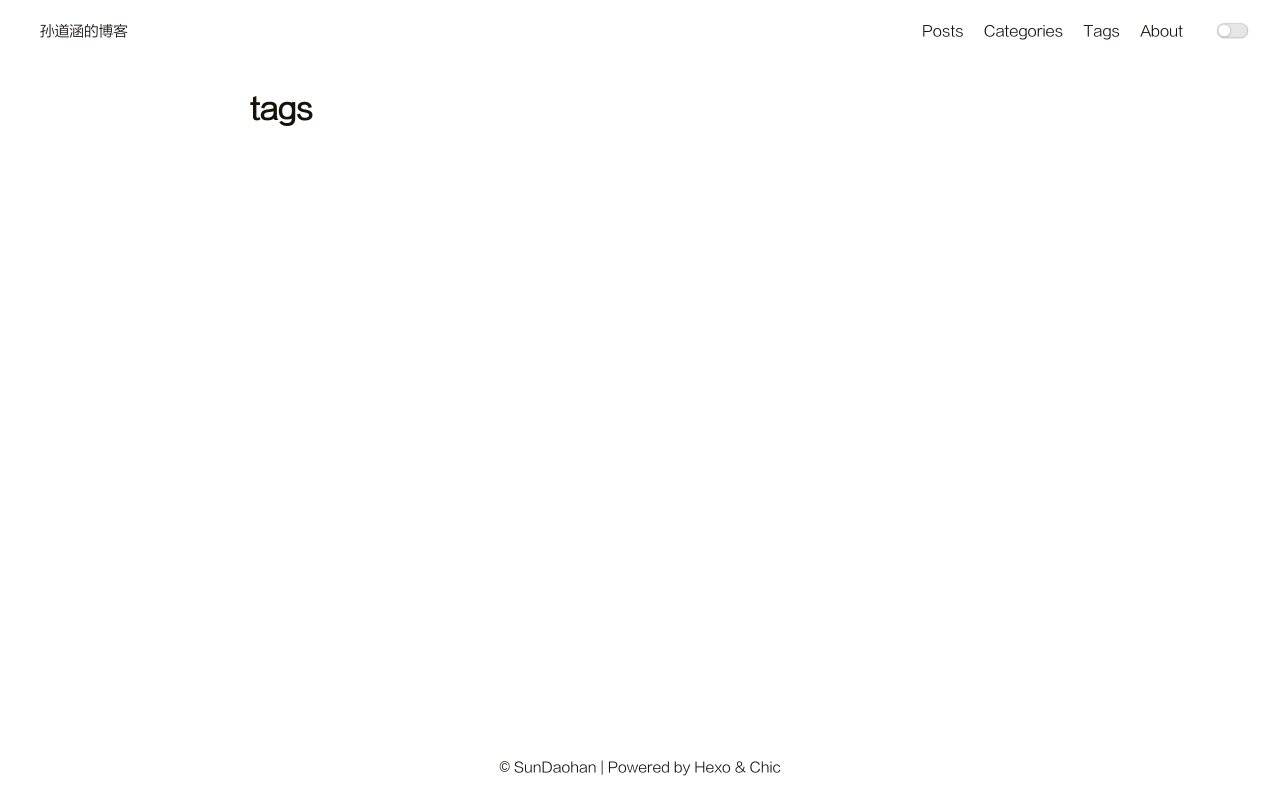
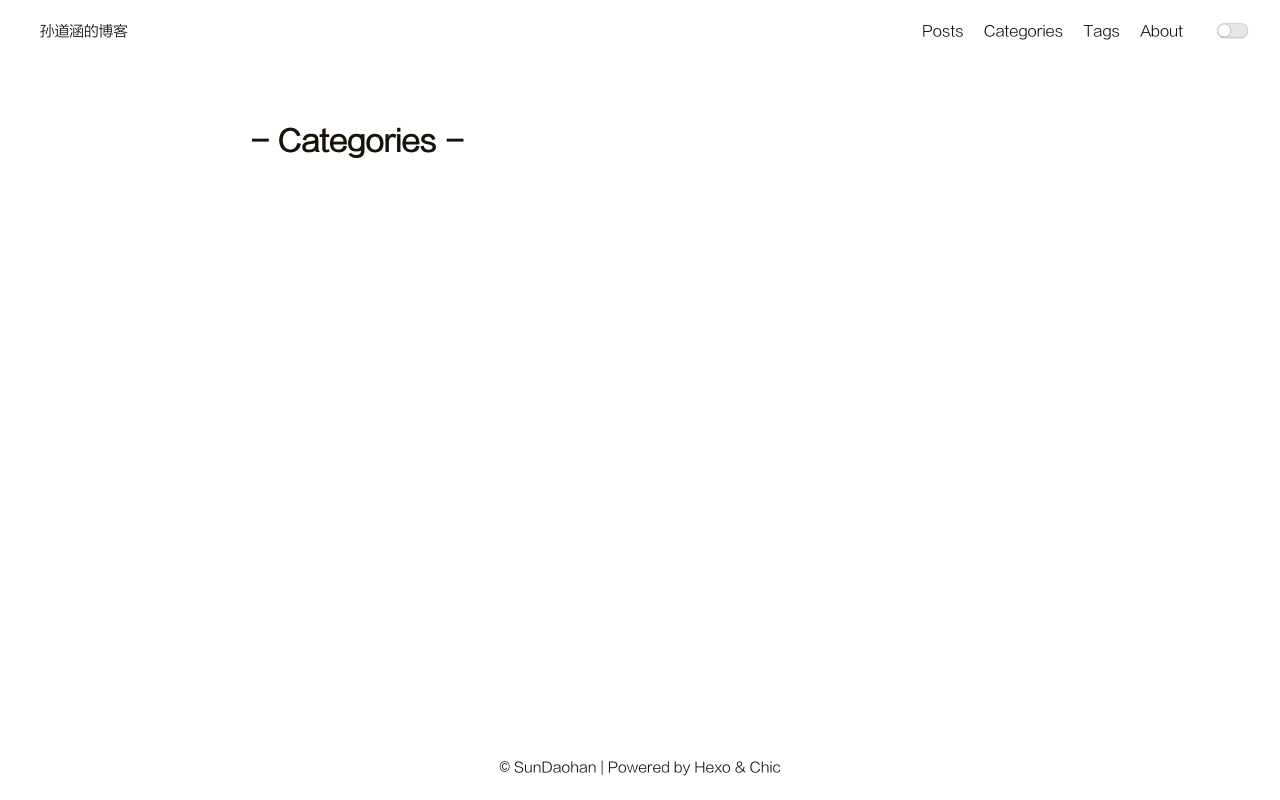
Before and after one commit to BananaAres/BananaAres.github.io, a plain HTML site: page category/index.html in a window 1280 px wide. Drawn offline with Linux system fonts and the light colour scheme.

Commit message:
Site updated: 2020-06-30 14:47:17

```diff
--- a/tags/index.html
+++ b/category/index.html
@@ -12,7 +12,7 @@
 
 
 
-<title>tags | SunDaohan</title>
+<title>Category | SunDaohan</title>
 
 
 
@@ -54,9 +54,9 @@
 
                     <a class="menu-item" href="/archives">Posts</a>
 
-                    <a class="menu-item" href="/categories">Categories</a>
+                    <a class="menu-item" href="/category">Categories</a>
 
-                    <a class="menu-item" href="/tags">Tags</a>
+                    <a class="menu-item" href="/tag">Tags</a>
 
                     <a class="menu-item" href="/about">About</a>
 
@@ -79,9 +79,9 @@
 
                     <a class="menu-item" href="/archives">Posts</a>
 
-                    <a class="menu-item" href="/categories">Categories</a>
+                    <a class="menu-item" href="/category">Categories</a>
 
-                    <a class="menu-item" href="/tags">Tags</a>
+                    <a class="menu-item" href="/tag">Tags</a>
 
                     <a class="menu-item" href="/about">About</a>
 
@@ -104,16 +104,19 @@
     }
 </script>
         <div class="main">
-            <div class="container">
-    <article class="post-wrap page">
 
-        <h2 class="post-title">tags</h2>
 
-        <section class="post-content">
 
-        </section>
-    </article>
-</div>
+
+    <div class="container">
+        <div class="post-wrap categories">
+            <h2 class="post-title">-&nbsp;Categories&nbsp;-</h2>
+            <div class="categories-card">
+
+            </div>
+
+        </div>
+    </div>
 
         </div>
         <footer id="footer" class="footer">
```
Also changed, not shown: 2020/06/29/hello-world/index.html (+4 -4 lines), 2020/06/30/Hello-SunDaohan/index.html (+4 -4 lines), about/index.html (+4 -4 lines), archives/2020/06/index.html (+4 -4 lines), archives/2020/index.html (+4 -4 lines), archives/index.html (+4 -4 lines), index.html (+4 -4 lines), search.xml (+9 -9 lines), tag/index.html (renamed from categories/index.html, +16 -12 lines), tags/Test/index.html (+4 -4 lines).
